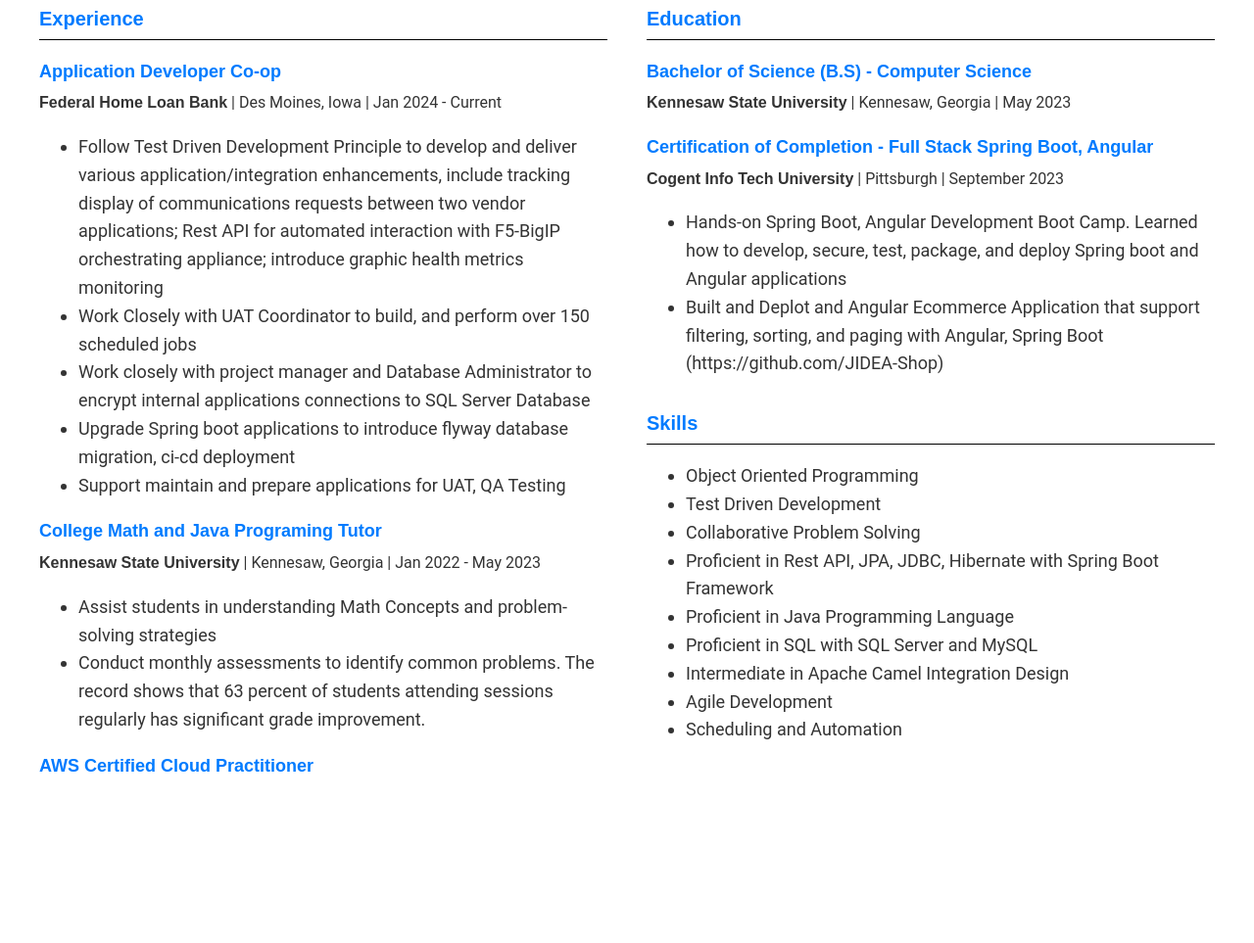
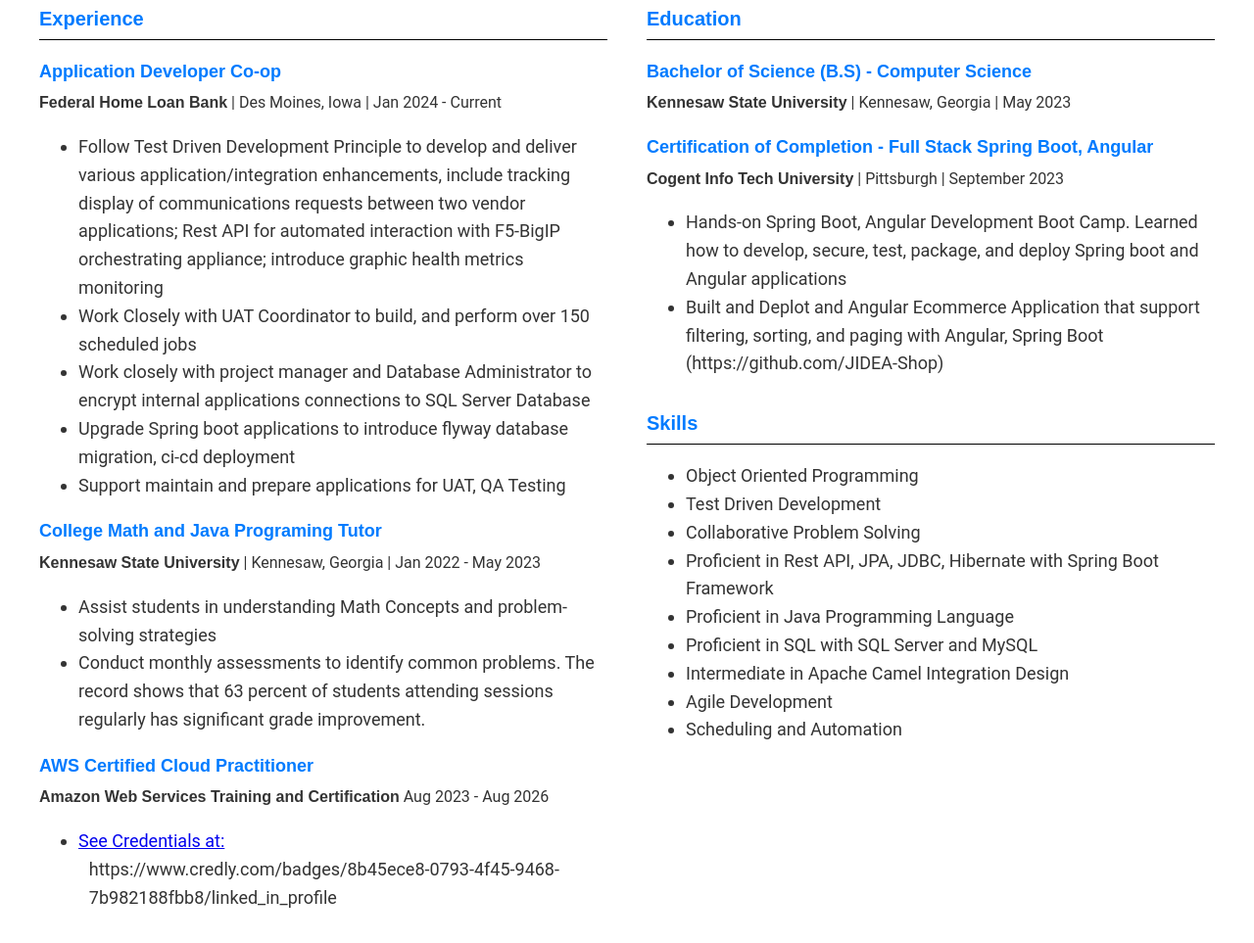
Before and after one commit to DucH1211/Resume, a plain HTML site: page index.html in a window 1280 px wide. Shown: the part 373-1336 px from the top of the page at 98% size. Before the commit the page ends 1239 px from the top, so only its background shows below. Drawn offline with Linux system fonts and the light colour scheme.

Commit message:
update index.html

```diff
--- a/index.html
+++ b/index.html
@@ -114,6 +114,11 @@
             </div>
             <div class ="resume-item">
                 <h3>AWS Certified Cloud Practitioner</h3>
+                <p><strong>Amazon Web Services Training and Certification</strong> Aug 2023 - Aug 2026</p>
+                <ul>
+                    <li><a href="https://www.credly.com/badges/8b45ece8-0793-4f45-9468-7b982188fbb8/linked_in_profile">See Credentials at:</a></li>
+                    <li style="margin-left: 2%; list-style-type: none;">https://www.credly.com/badges/8b45ece8-0793-4f45-9468-7b982188fbb8/linked_in_profile</li>
+                </ul>
             </div>
         </div>
     </div>
```
